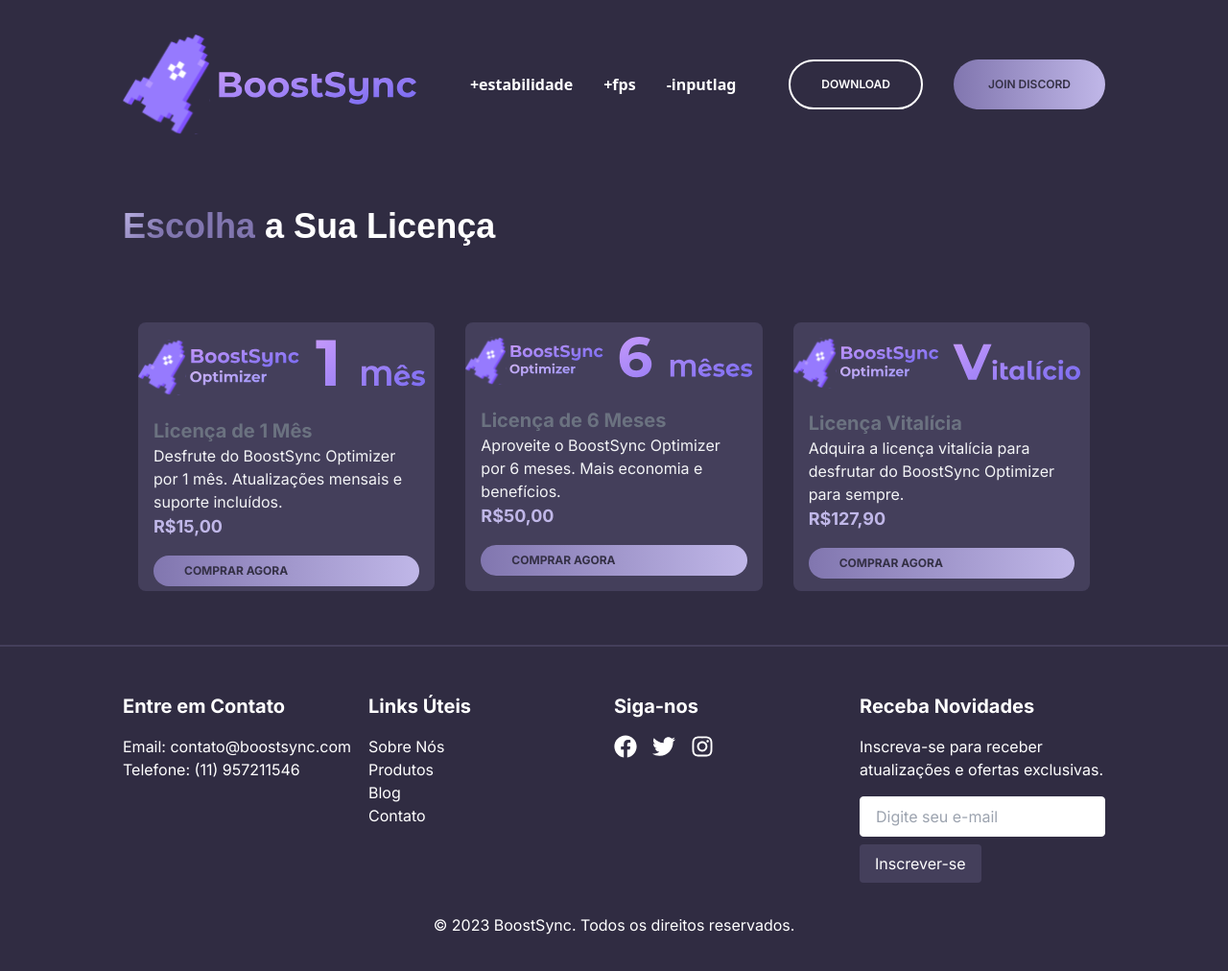
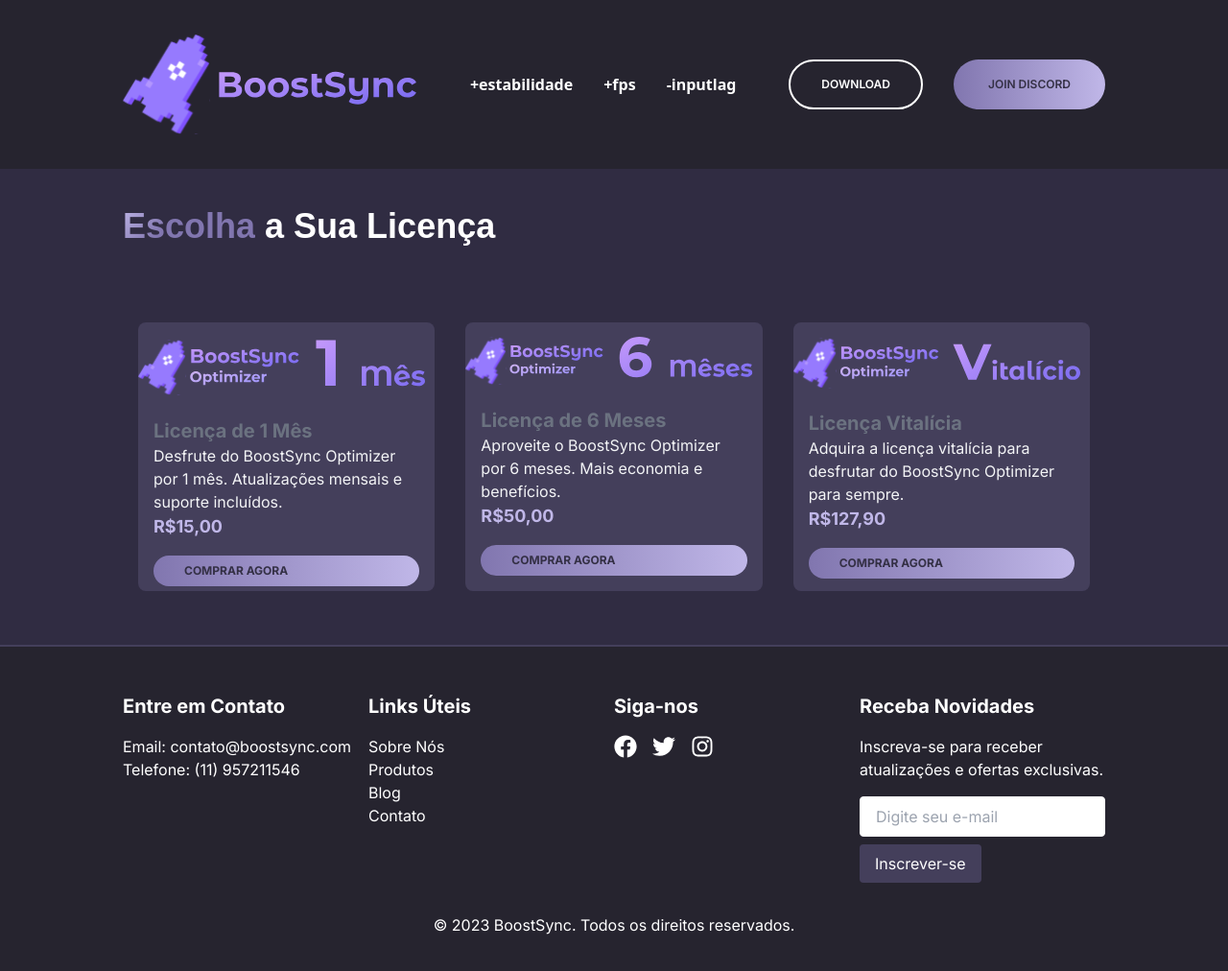
Before and after one commit to leoleoyuuki/saas-leo-tiago, a Next.js app: page /checkout in a window 1280 px wide. Shown: the top 1012 px of the page at 96% size. Built offline with nearby package versions, Linux system fonts and the light colour scheme.

Commit message:
Update header and footer styles

```diff
--- a/src/app/page.jsx
+++ b/src/app/page.jsx
@@ -37,7 +37,7 @@ export default function Home() {
   ];
 
   return (
-    <div className="bg-[#302C42]">
+    <div className="bg-[#26242f]">
       {/* Seção 1 */}
       <section className="w-4/5 m-auto">
         <div className="container-sec1 flex flex-col-reverse items-center md:flex-row justify-between">
@@ -72,9 +72,9 @@ export default function Home() {
             </div>
           </div>
           <Image
-            className="pt-0 md:pt-[4.6rem] "
-            src="/img/imgsec1.svg"
-            width={424}
+            className=""
+            src="/img/3dillustration.svg"
+            width={484}
             height={0}
             alt="GAMER"
           />
--- a/src/components/Footer/Footer.jsx
+++ b/src/components/Footer/Footer.jsx
@@ -3,7 +3,7 @@ import { FaFacebook, FaTwitter, FaInstagram } from "react-icons/fa";
 
 export default function Footer() {
   return (
-    <footer className="bg-[#302C42] text-white py-12 border-t-2 border-[#443F5B]">
+    <footer className="bg-[#26242f] text-white py-12 border-t-2 border-[#443F5B]">
       <div className="w-4/5 m-auto flex flex-wrap justify-between">
         <div className="w-full lg:w-1/4 mb-8 lg:mb-0">
           <h3 className="text-xl font-bold mb-4">Entre em Contato</h3>
--- a/src/components/Header/Header.jsx
+++ b/src/components/Header/Header.jsx
@@ -3,8 +3,8 @@
 
   export default function Header() {
     return (
-      <div className="bg-[#302C42]">
-        <header className="h-[11rem] items-center md:justify-between md:m-auto  md:w-4/5 md:flex">
+      <div className="bg-[#26242f]">
+        <header className="h-[8.5rem] items-center md:justify-between md:m-auto  md:w-4/5 md:flex md:h-[11rem]">
 
             <Link className="logo" href={"/"}>
               <div >
```
Also changed, not shown: public/img/3dillustration.svg (added).
